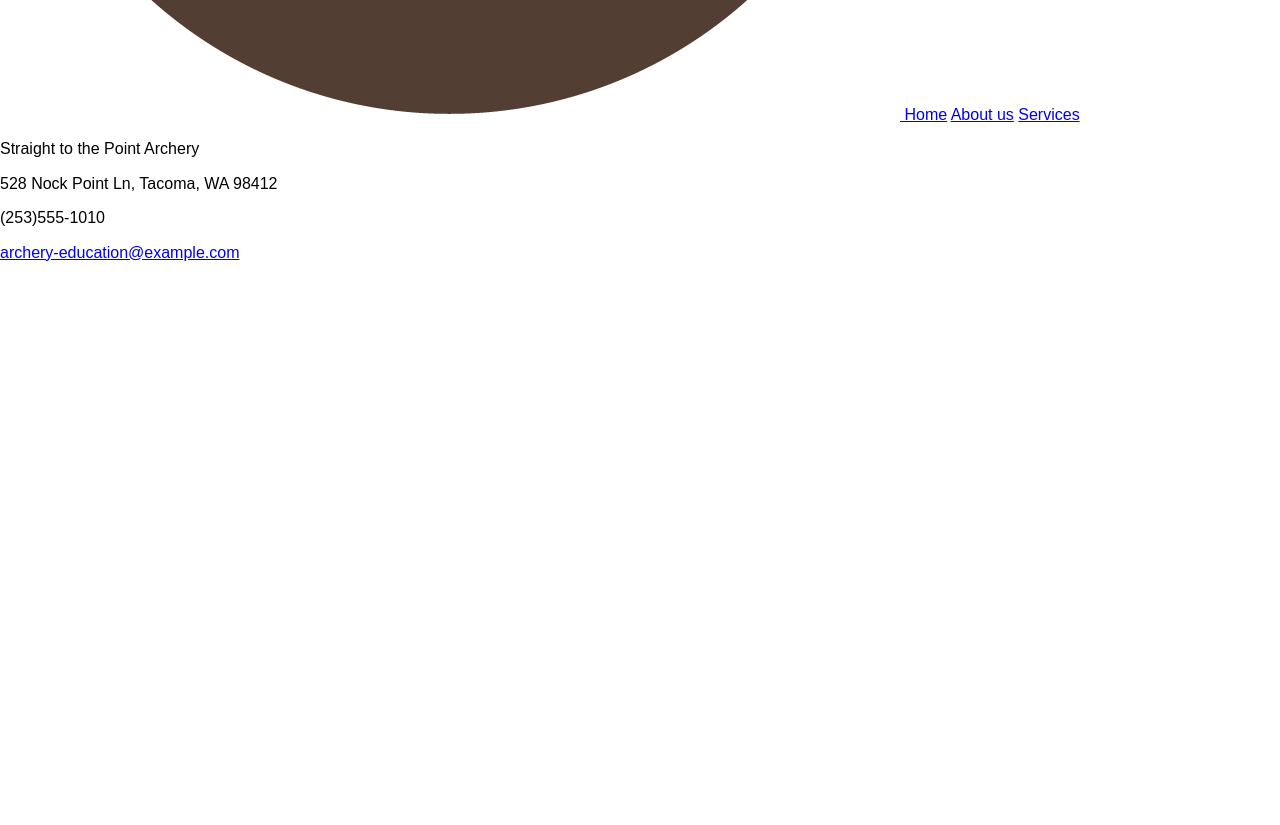
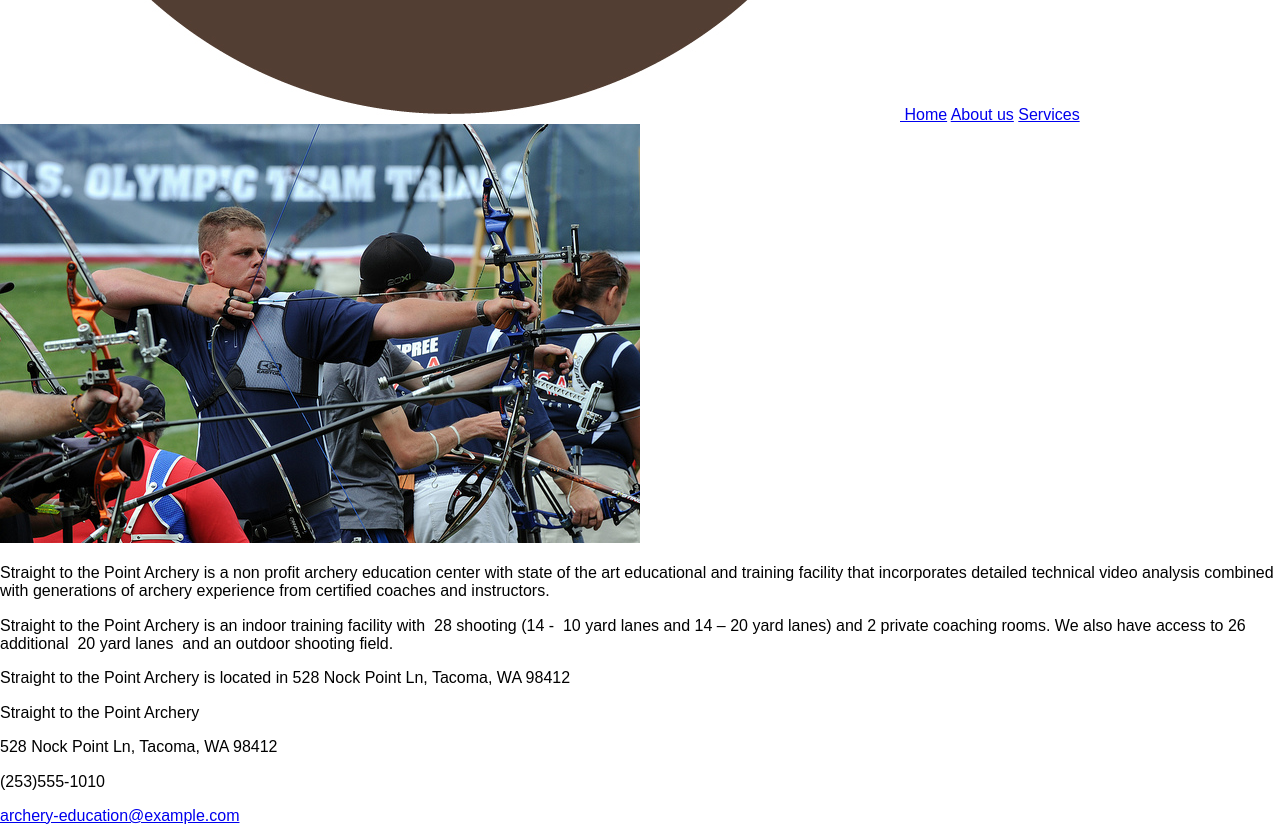
Before and after one commit to tamararivera/stp-archery, a plain HTML site: page index.html in a window 1280 px wide. Shown: the part 780-1605 px from the top of the page. Before the commit the page ends 1042 px from the top, so only its background shows below. Drawn offline with Linux system fonts and the light colour scheme.

Commit message:
Added the content to the home page.

```diff
--- a/index.html
+++ b/index.html
@@ -17,10 +17,10 @@
     </header>
     <main>
       <section>
-        <article>
-          <header>
-          </header>
-        </article>
+        <img alt="Students competing" src="images/students-competing.jpg">
+        <p>Straight to the Point Archery is a non profit archery education center with state of the art educational and training facility that incorporates detailed technical video analysis combined with generations of archery experience from certified coaches and instructors.</p>
+        <p>Straight to the Point Archery is an indoor training facility with  28 shooting (14 -  10 yard lanes and 14 – 20 yard lanes) and 2 private coaching rooms. We also have access to 26  additional  20 yard lanes  and an outdoor shooting field.</p>
+        <p>Straight to the Point Archery is located in 528 Nock Point Ln, Tacoma, WA 98412</p>
       </section>
     </main>
     <footer>
```
